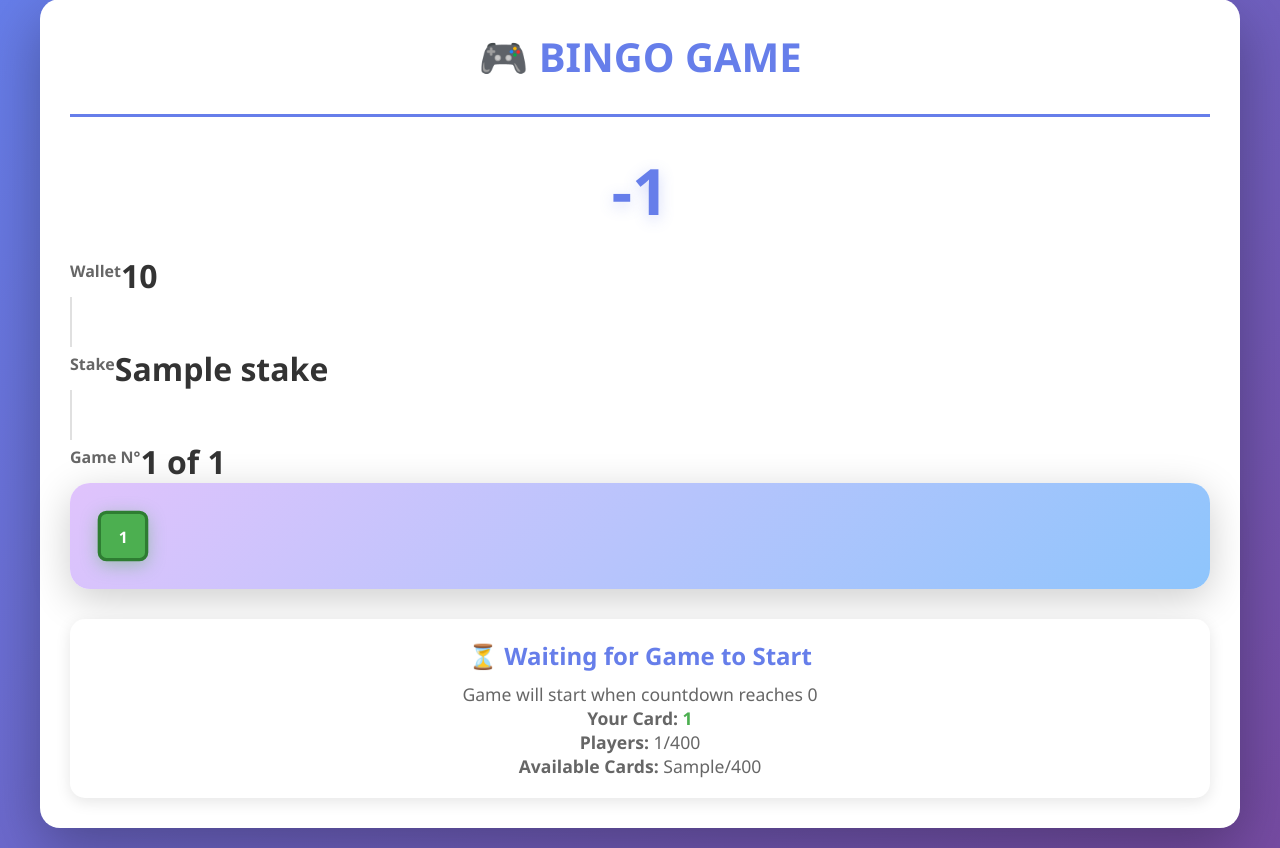
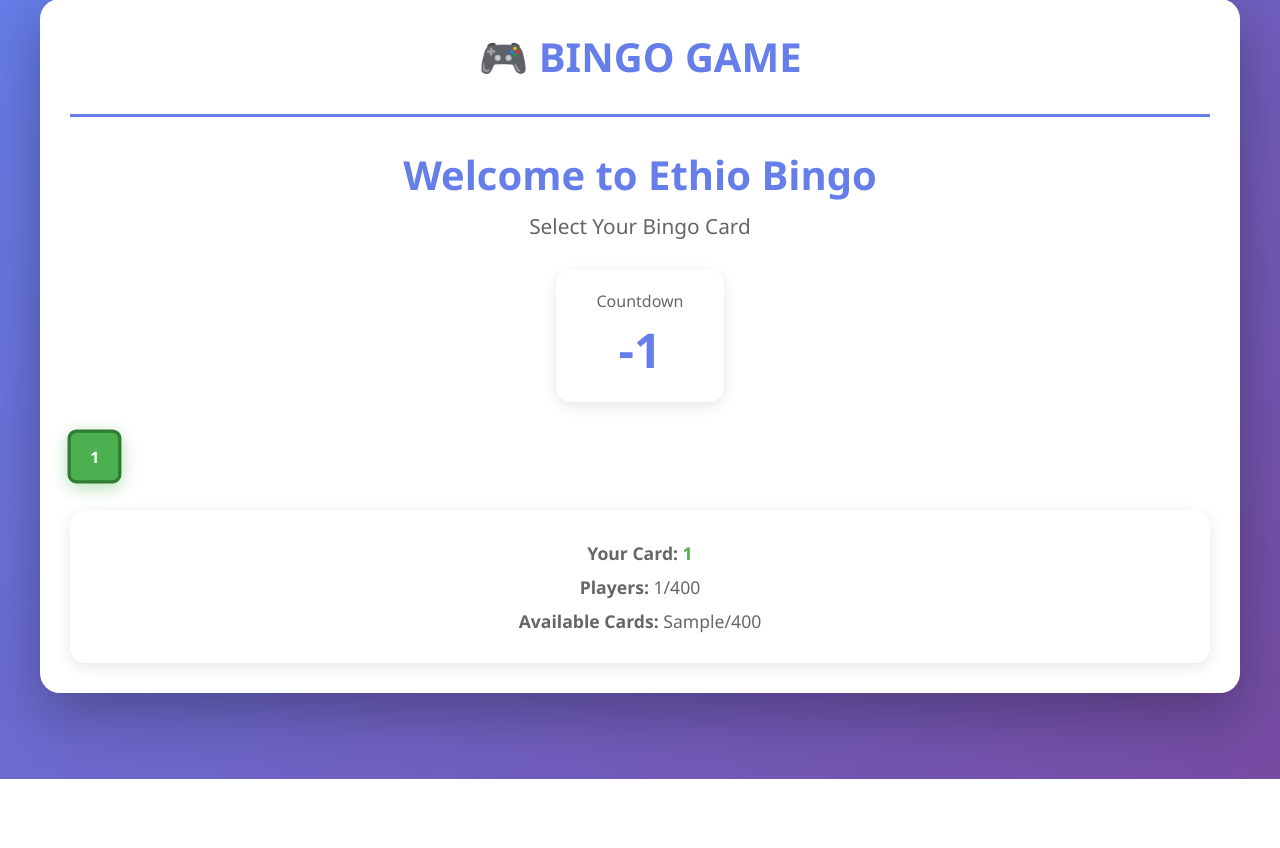
Before and after one commit to Yoya-alex/Bingo-Game, a Django app: template game/templates/game/waiting.html in a window 1280 px wide. Shown: the part 21-869 px from the top of the page. After the commit the page ends 800 px from the top, so only its background shows below. Run offline with Django 5.2, Linux system fonts and the light colour scheme; tables that the repository leaves empty hold one stand-in row (values such as "Sample post"); the template is opened without the code that fills it: values that come from a table or form of the project are taken from there, most other values are stand-ins (such as "Sample title", 1, 10 or a date in 2020).

```diff
--- a/game/templates/game/waiting.html
+++ b/game/templates/game/waiting.html
@@ -4,42 +4,6 @@
 
 {% block extra_style %}
 <style>
-    .top-bar {
-        display: flex;
-        flex-direction: row;
-        justify-content: space-around;
-        align-items: center;
-        gap: 40px;
-        margin-bottom: 30px;
-        background: white;
-        padding: 25px 50px;
-        border-radius: 15px;
-        box-shadow: 0 4px 15px rgba(0,0,0,0.1);
-    }
-
-    .top-card {
-        display: flex;
-        flex-direction: row;
-        align-items: center;
-        text-align: center;
-        min-width: 120px;
-    }
-
-    .top-card h3 {
-        font-size: 1em;
-        color: #666;
-        margin-bottom: 10px;
-        font-weight: 600;
-        white-space: nowrap;
-    }
-
-    .top-card .value {
-        font-size: 2em;
-        font-weight: bold;
-        color: #333;
-        white-space: nowrap;
-    }
-
     .numbers-grid {
         background: linear-gradient(135deg, #e0c3fc 0%, #8ec5fc 100%);
         padding: 30px;
@@ -92,27 +56,13 @@
         box-shadow: 0 4px 15px rgba(0,0,0,0.1);
     }
 
-    .waiting-message h2 {
-        color: #667eea;
-        margin-bottom: 10px;
-    }
-
     .waiting-message p {
         color: #666;
         font-size: 1.1em;
+        margin: 10px 0;
     }
 
     @media (max-width: 768px) {
-        .top-bar {
-            flex-direction: column;
-            padding: 15px;
-            gap: 10px;
-        }
-
-        .top-card {
-            padding: 8px 15px;
-        }
-
         .grid-container {
             grid-template-columns: repeat(10, 1fr);
             gap: 6px;
@@ -126,30 +76,21 @@
 {% endblock %}
 
 {% block content %}
-<div style="text-align: center; margin-bottom: 20px;">
-    <div style="font-size: 4em; font-weight: bold; color: #667eea; text-shadow: 0 4px 15px rgba(102, 126, 234, 0.3);" id="countdown">
-        {{ countdown }}
-    </div>
+<div style="text-align: center; margin-bottom: 30px;">
+    <h1 style="font-size: 2.5em; color: #667eea; margin-bottom: 10px;">
+        Welcome to Ethio Bingo
+    </h1>
+    <p style="font-size: 1.3em; color: #666;">
+        Select Your Bingo Card
+    </p>
 </div>
 
-<div class="top-bar">
-    <div class="top-card">
-        <h3>Wallet</h3>
-        <div class="value">{{ wallet_balance }}</div>
-    </div>
-
-    <div style="width: 2px; height: 50px; background: #e0e0e0;"></div>
-
-    <div class="top-card">
-        <h3>Stake</h3>
-        <div class="value">{{ stake }}</div>
-    </div>
-
-    <div style="width: 2px; height: 50px; background: #e0e0e0;"></div>
-
-    <div class="top-card">
-        <h3>Game N°</h3>
-        <div class="value">{{ game.id }} of {{ total_games }}</div>
+<div style="text-align: center; margin-bottom: 30px;">
+    <div style="display: inline-block; background: white; padding: 20px 40px; border-radius: 15px; box-shadow: 0 4px 15px rgba(0,0,0,0.1);">
+        <div style="font-size: 1em; color: #666; margin-bottom: 5px;">Countdown</div>
+        <div style="font-size: 3em; font-weight: bold; color: #667eea;" id="countdownDisplay">
+            {{ countdown }}
+        </div>
     </div>
 </div>
 
@@ -164,8 +105,6 @@
 </div>
 
 <div class="waiting-message">
-    <h2>⏳ Waiting for Game to Start</h2>
-    <p>Game will start when countdown reaches 0</p>
     <p><strong>Your Card:</strong> <span style="color: #4caf50; font-weight: bold;">{{ my_card_number }}</span></p>
     <p><strong>Players:</strong> {{ total_players }}/400</p>
     <p><strong>Available Cards:</strong> {{ available_cards }}/400</p>
@@ -174,29 +113,31 @@
 
 {% block extra_script %}
 <script>
-    let countdown = {{ countdown }};
+    let countdownValue = {{ countdown }};
     const gameId = {{ game.id }};
 
     // Countdown timer
-    const countdownInterval = setInterval(() => {
-        countdown--;
-        document.getElementById('countdown').textContent = countdown;
+    const countdownInterval = setInterval(function() {
+        countdownValue--;
+        document.getElementById('countdownDisplay').textContent = countdownValue;
 
-        if (countdown <= 0) {
+        if (countdownValue <= 0) {
             clearInterval(countdownInterval);
-            // Reload page to show playing screen
             location.reload();
         }
     }, 1000);
 
     // Check game status every 3 seconds
-    setInterval(() => {
-        fetch(`/game/api/game-status/${gameId}/`)
-            .then(response => response.json())
-            .then(data => {
+    setInterval(function() {
+        fetch('/game/api/game-status/' + gameId + '/')
+            .then(function(response) { return response.json(); })
+            .then(function(data) {
                 if (data.state !== 'waiting') {
                     location.reload();
                 }
+            })
+            .catch(function(error) {
+                console.log('Error checking game status:', error);
             });
     }, 3000);
 </script>
```
Also changed, not shown: WIN_FIX_NOTES.md (added, +59 -0 lines), bot/handlers/game_handlers.py (+59 -9 lines), game/templates/game/lobby.html (+37 -0 lines), game/views.py (+21 -10 lines), test_win_fix.py (added, +132 -0 lines).
